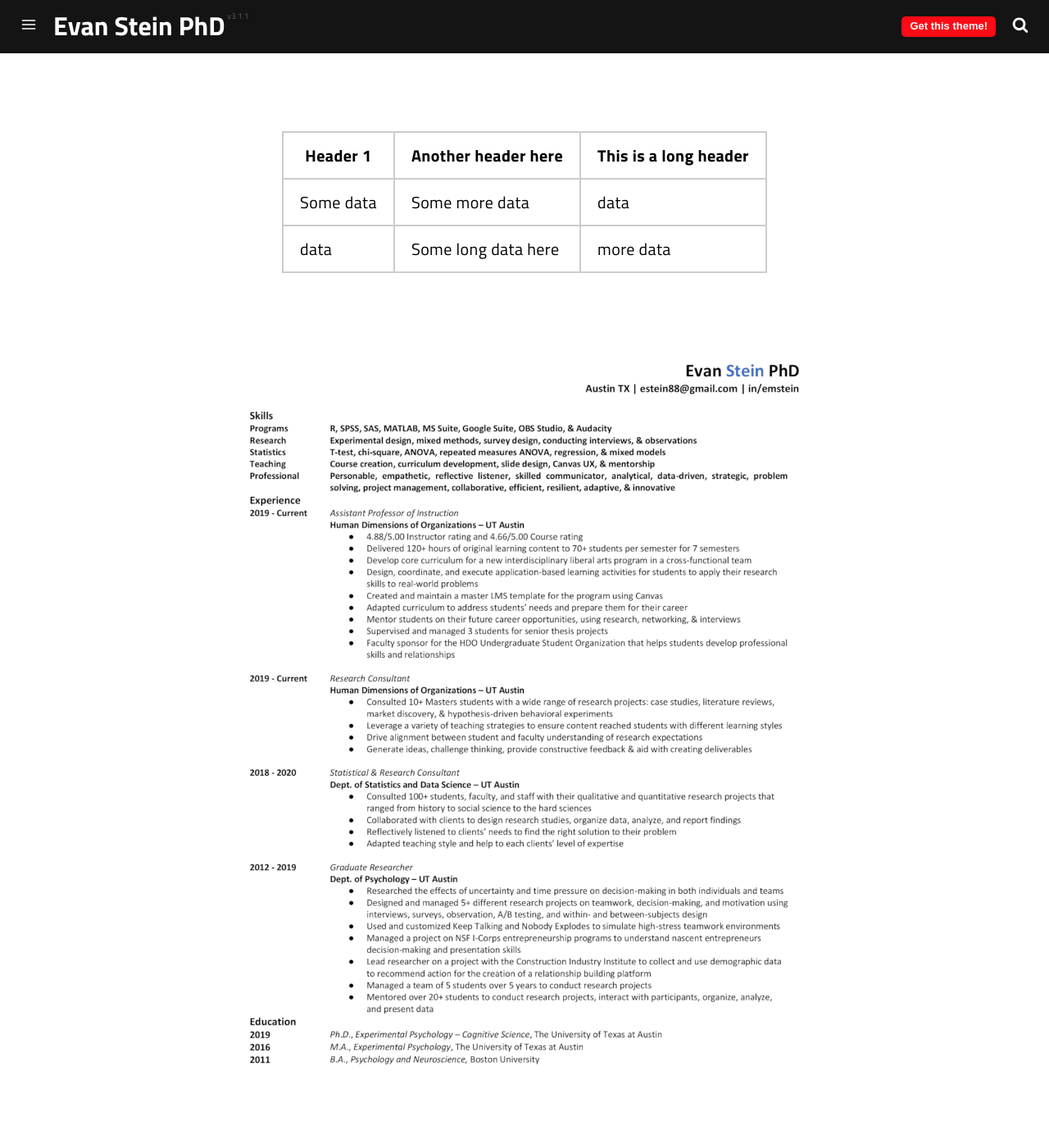
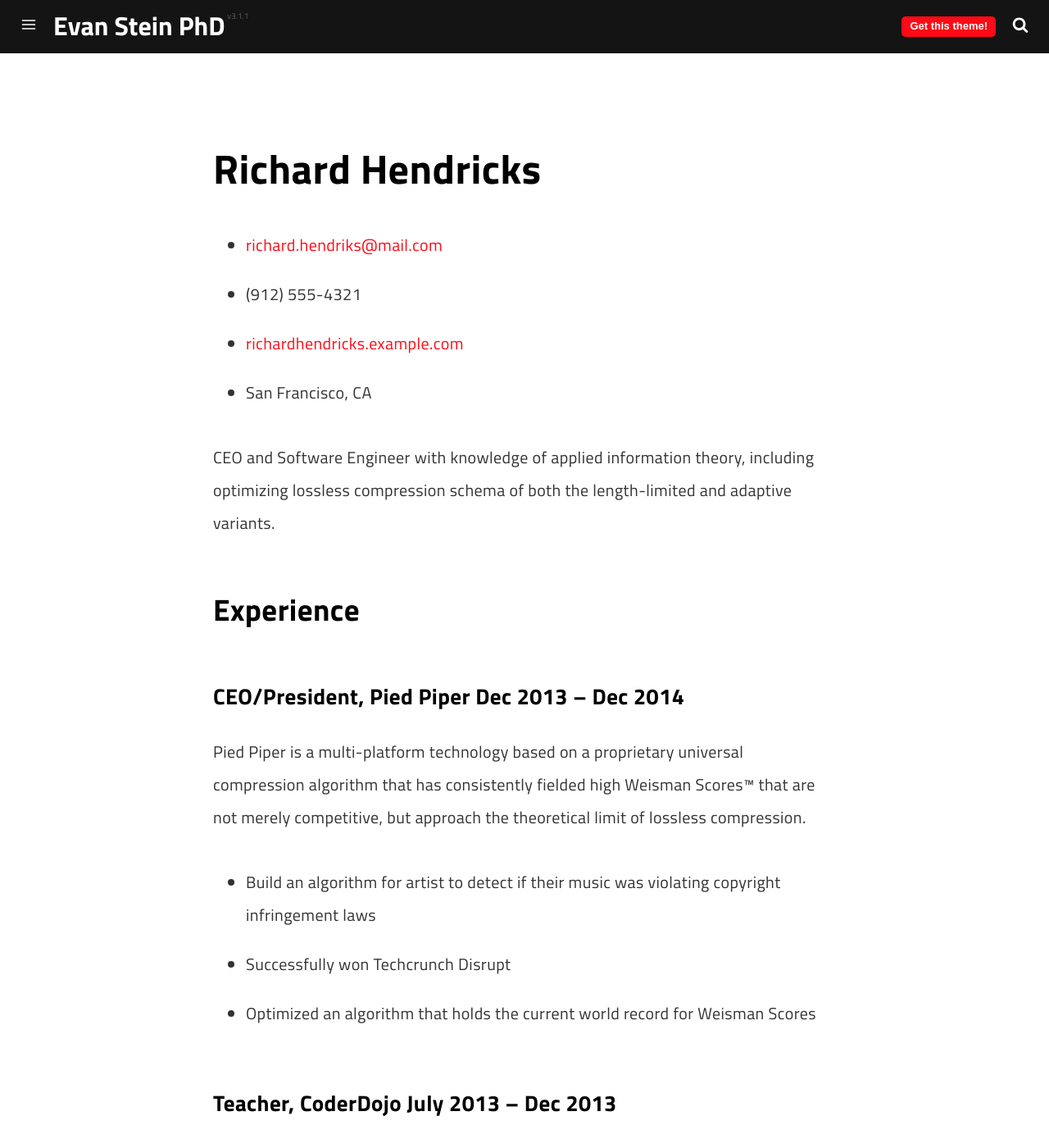
Before and after one commit to estein/old_estein, a Jekyll site: the page built from pages/resume.md, in a window 1280 px wide and 1400 px high. Shown: the whole window at 82% size. Built offline with Jekyll 4.4.1, drawn with Linux system fonts in a browser that asks for light colours; a script that is not in the unit is left out; some of the changed text lies outside the part shown.

Commit message:
Update resume.md

```diff
--- a/pages/resume.md
+++ b/pages/resume.md
@@ -5,10 +5,65 @@ description: Evan's Resume
 permalink: /resume/
 ---
 
-| Header 1  | Another header here | This is a long header |
-| --------  | ------------------- | --------------------- |
-| Some data | Some more data      | data                  |
-| data      | Some long data here | more data             |
+<!-- The (first) h1 will be used as the <title> of the HTML page -->
+# Richard Hendricks
 
+<!-- The unordered list immediately after the h1 will be formatted on a single
+line. It is intended to be used for contact details -->
+- <richard.hendriks@mail.com>
+- (912) 555-4321
+- [richardhendricks.example.com](http://richardhendricks.example.com)
+- San Francisco, CA
+
+<!-- The paragraph after the h1 and ul and before the first h2 is optional. It
+is intended to be used for a short summary. -->
+CEO and Software Engineer with knowledge of applied information theory,
+including optimizing lossless compression schema of both the length-limited and
+adaptive variants.
+
+## Experience
+
+<!-- You have to wrap the "left" and "right" half of these headings in spans by
+hand -->
+### <span>CEO/President, Pied Piper</span> <span>Dec 2013 -- Dec 2014</span>
+
+Pied Piper is a multi-platform technology based on a proprietary universal
+compression algorithm that has consistently fielded high Weisman Scores™ that
+are not merely competitive, but approach the theoretical limit of lossless
+compression.
+
+ - Build an algorithm for artist to detect if their music was violating
+   copyright infringement laws
+ - Successfully won Techcrunch Disrupt
+ - Optimized an algorithm that holds the current world record for Weisman Scores
+
+### <span>Teacher, CoderDojo</span> <span>July 2013 -- Dec 2013</span>
+
+Global movement of free coding clubs for young people.
+
+ - Awarded 'Teacher of the Month'
+
+## Projects
+
+### <span>Miss Direction</span> <span>Aug 2016</span>
+
+A mapping engine that misguides you:
+
+   - Won award at AIHacks 2016
+   - Built by all women team of newbie programmers
+   - Using modern technologies such as GoogleMaps, Chrome Extension and Javascript
+
+## Education
+
+### <span>University of Oklahoma, BA Information Technology</span> <span>2011 -- 2014</span>
+
+  - GPA 4.0
+  - DB1101 - Basic SQL
+  - CS2011 - Java Introduction
+
+## Skills
+
+ - Web development: HTML, CSS, JavaScript
+ - Compression: Mpeg, MP4, GIF
 
 ![Resume](/assets/img/EvanStein_Resume-Git-1.png)
```
